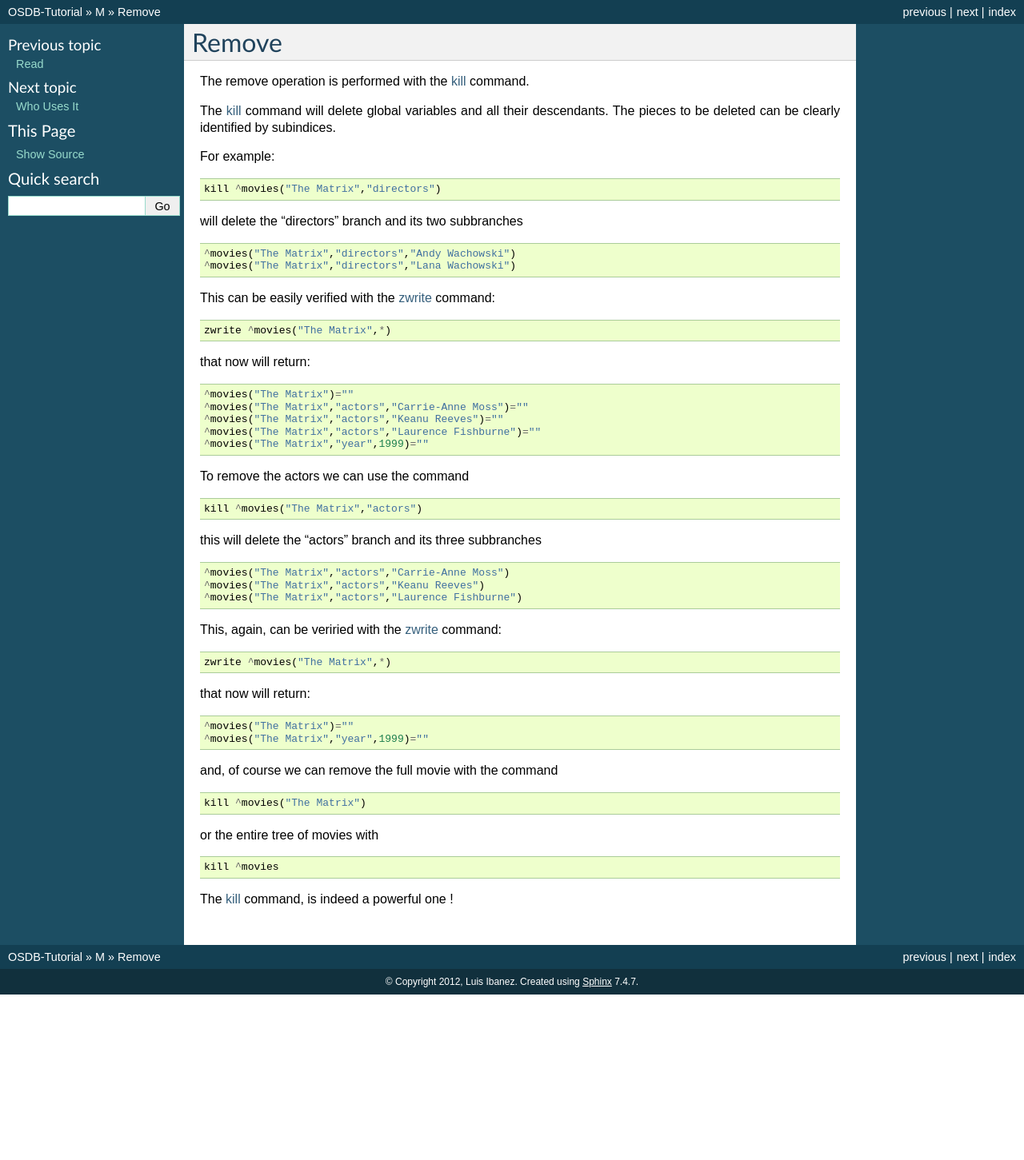
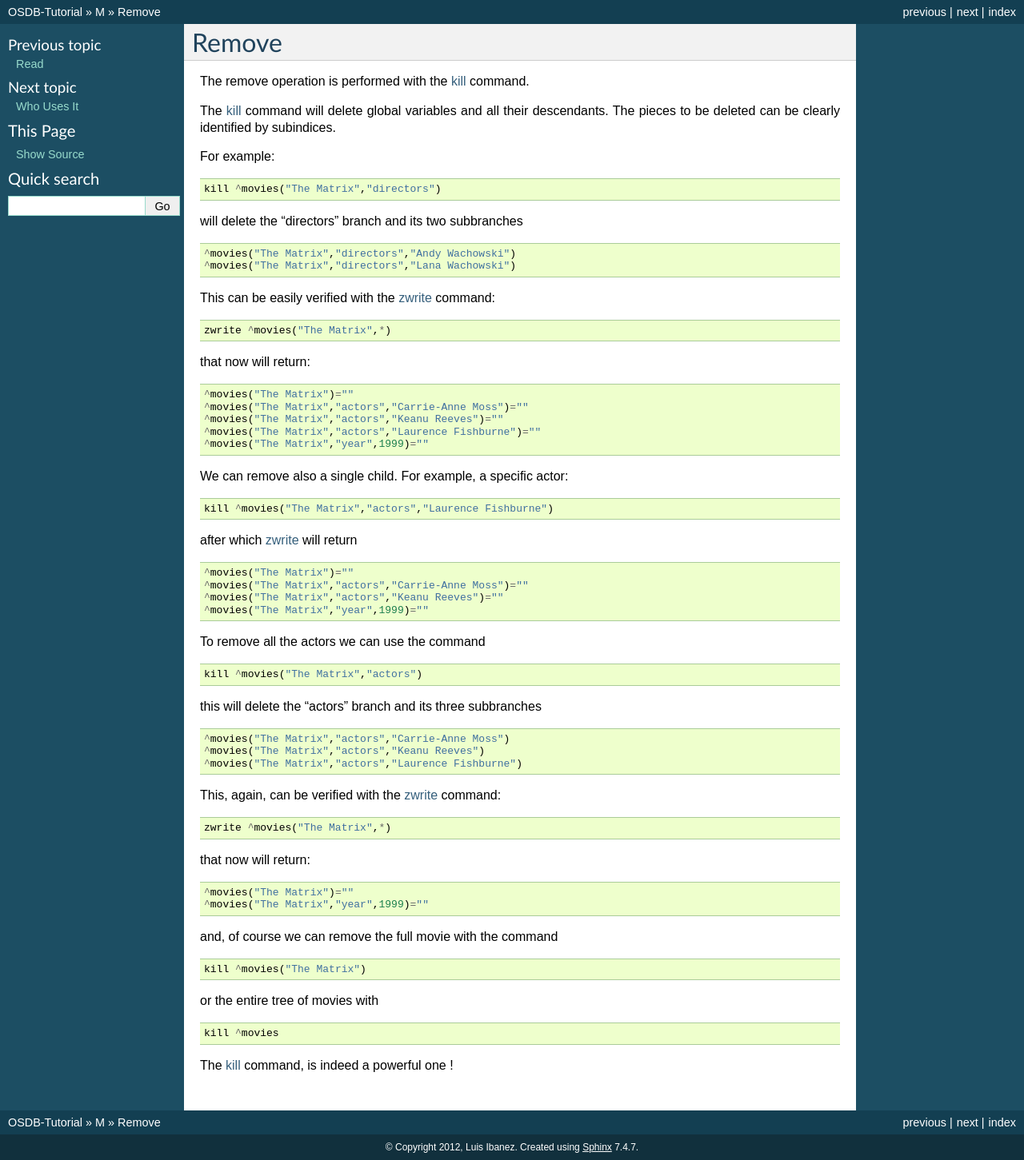
Before and after one commit to luisibanez/open-source-databases-tutorial, a Sphinx documentation site: the page built from source/M/Remove.rst, in a window 1280 px wide. Shown: the whole page at 80% size. Built offline with Sphinx 7.4.7, drawn with Linux system fonts in a browser that asks for light colours; before the commit the page ends 1244 px from its top, so only the background shows below that.

Commit message:
Added example of child removal.
All the other kill examples were removing branches, therefore leaving doubts
about whether a child (terminal branch) could be deleted or not.

```diff
--- a/source/M/Remove.rst
+++ b/source/M/Remove.rst
@@ -35,7 +35,23 @@ that now will return:
    ^movies("The Matrix","actors","Laurence Fishburne")=""
    ^movies("The Matrix","year",1999)=""
 
-To remove the actors we can use the command
+We can remove also a single child. For example, a specific actor:
+
+::
+
+   kill ^movies("The Matrix","actors","Laurence Fishburne")
+
+after which `zwrite`_ will return
+
+::
+
+   ^movies("The Matrix")=""
+   ^movies("The Matrix","actors","Carrie-Anne Moss")=""
+   ^movies("The Matrix","actors","Keanu Reeves")=""
+   ^movies("The Matrix","year",1999)=""
+
+
+To remove all the actors we can use the command
 
 ::
 
@@ -49,7 +65,7 @@ this will delete the "actors" branch and its three subbranches
    ^movies("The Matrix","actors","Keanu Reeves")
    ^movies("The Matrix","actors","Laurence Fishburne")
 
-This, again, can be veriried with the `zwrite`_ command:
+This, again, can be verified with the `zwrite`_ command:
 
 ::
 
```
